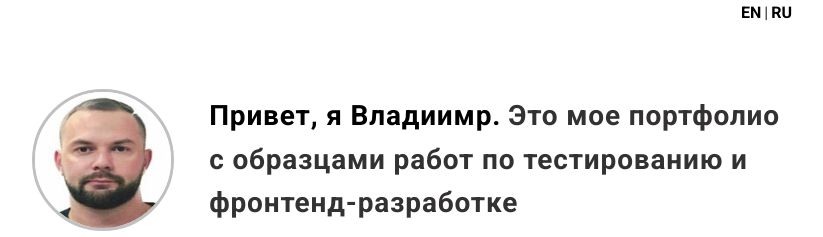
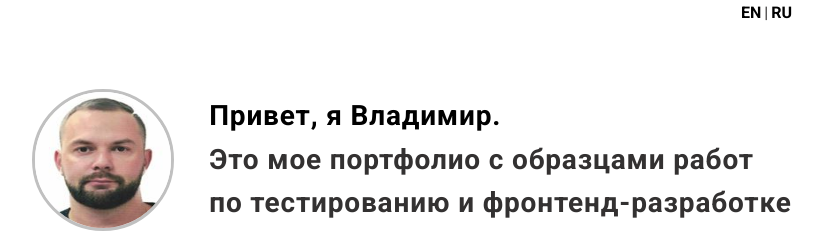
Before and after one commit to vvdanilkin/vvdanilkin.github.io, a plain HTML site: page index.html in a window 1280 px wide. Shown: the top 237 px of the page, without its empty margins (228-1051 px from the left). Drawn offline with Linux system fonts and the light colour scheme.

Commit message:
Update index.html

```diff
--- a/index.html
+++ b/index.html
@@ -21,9 +21,9 @@
                 <img class="content__hello-img" src="/my_image.JPG" alt="Avatar">
                 <div class="content__hello-text">
                     <span class="content__name">
-                        <a href="/">Привет, я Владиимр.</a>
+                        <a href="/">Привет, я Владимир.</a>
                     </span>
-                    <span class="content__description">Это мое портфолио с образцами работ по тестированию и фронтенд-разработке <br/></span>
+                    <p><span class="content__description">Это мое портфолио с образцами работ по тестированию и фронтенд-разработке <br/></span></p>
                     <nav class="content__social">
                         <a href="#link" target="_blank" class="content__social-item">
                             <img src="/assets/img/icons/twitter.svg" alt="Twitter">
```
